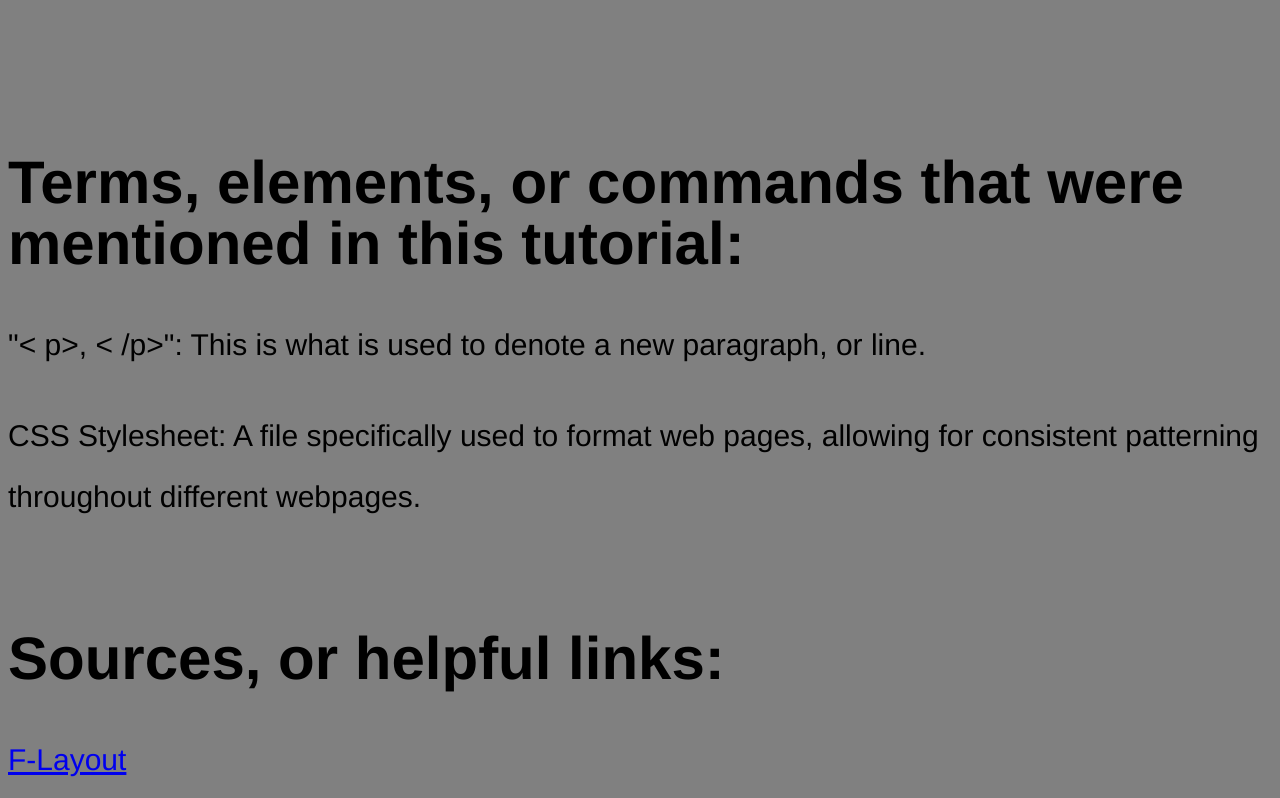
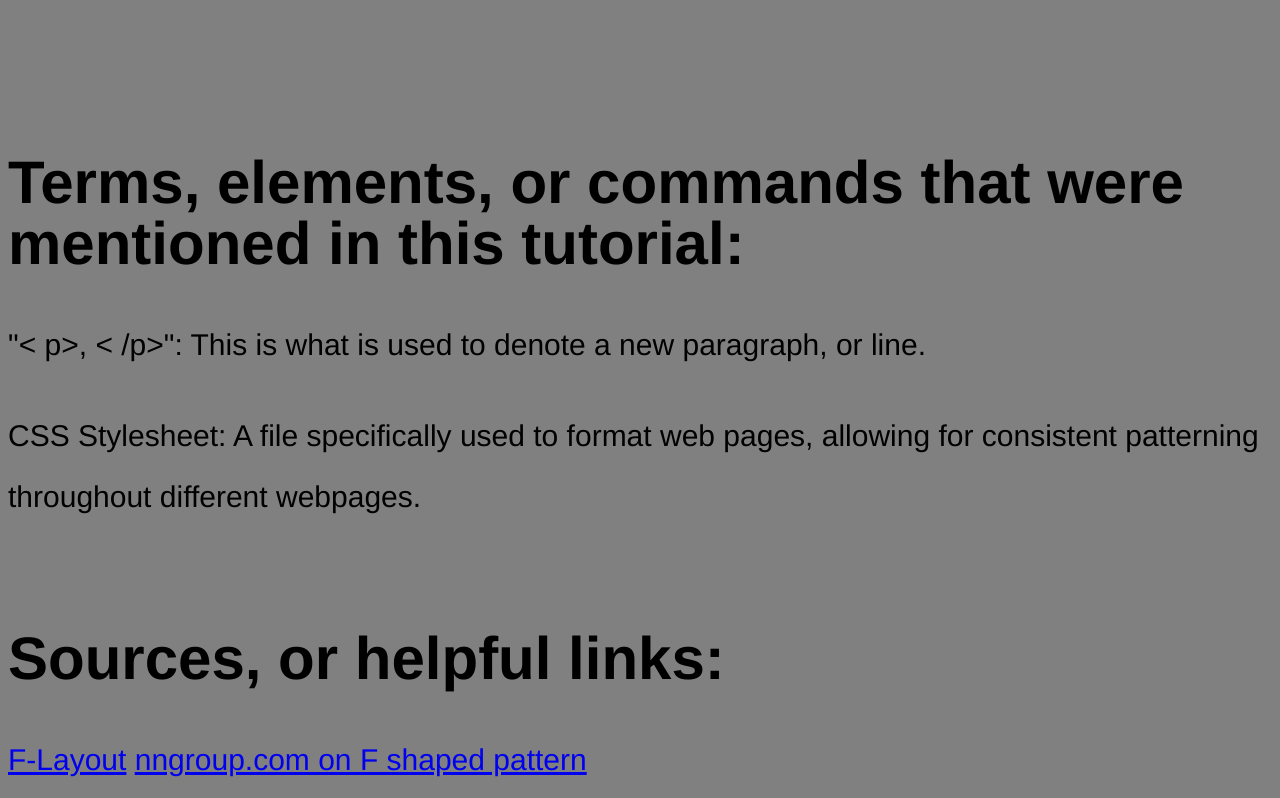
Before and after one commit to Takosheen/IS117Project1, a website: page IS117 Project 1/dist/tutorial3.html in a window 1280 px wide. Shown: the part 2981-3779 px from the top of the page. Drawn offline with Linux system fonts and the light colour scheme.

Commit message:
Feature: Added another source.

```diff
--- a/IS117 Project 1/dist/tutorial3.html
+++ b/IS117 Project 1/dist/tutorial3.html
@@ -60,6 +60,7 @@
       different webpages.</p>
       <h1><br>Sources, or helpful links:</h1>
       <a href="https://webdesign.tutsplus.com/articles/understanding-the-f-layout-in-web-design--webdesign-687">F-Layout</a>
+      <a href="https://www.nngroup.com/articles/f-shaped-pattern-reading-web-content/">nngroup.com on F shaped pattern</a>
     </main>
 </div>
 </body>
```
